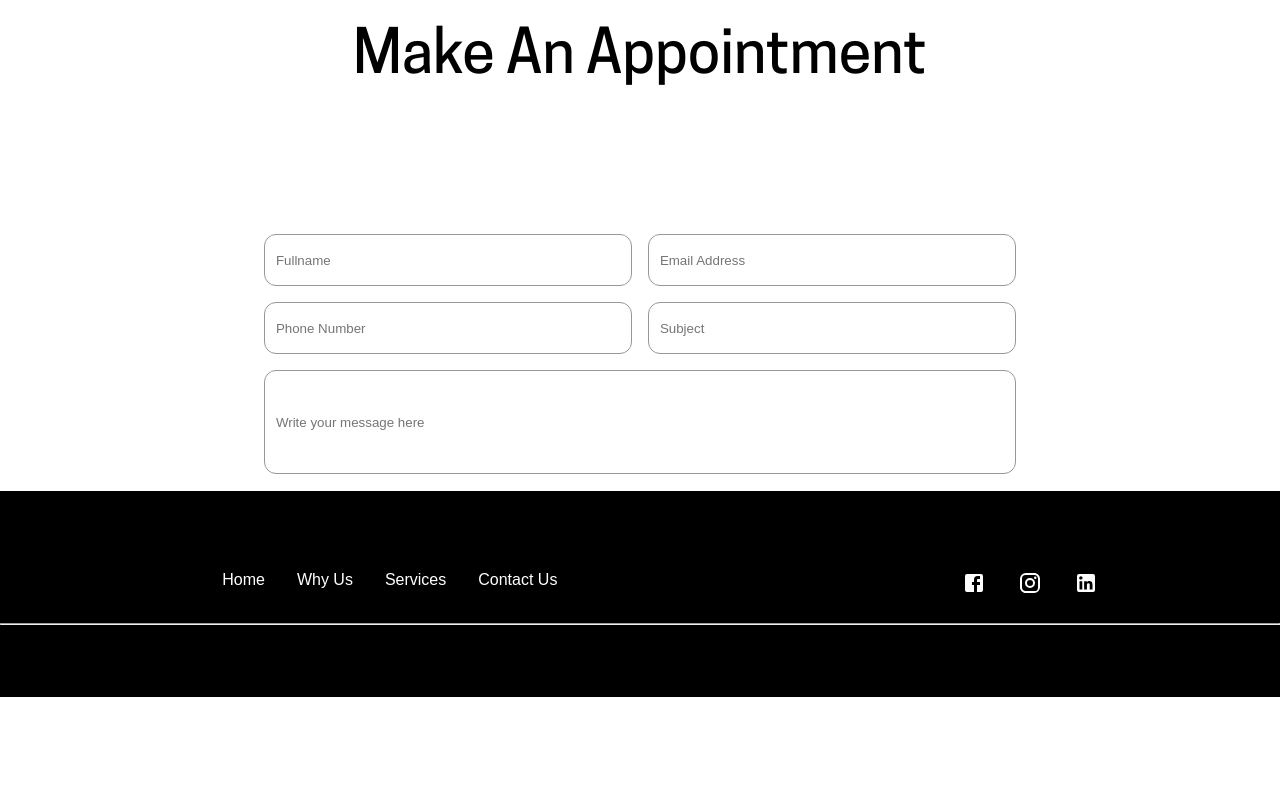
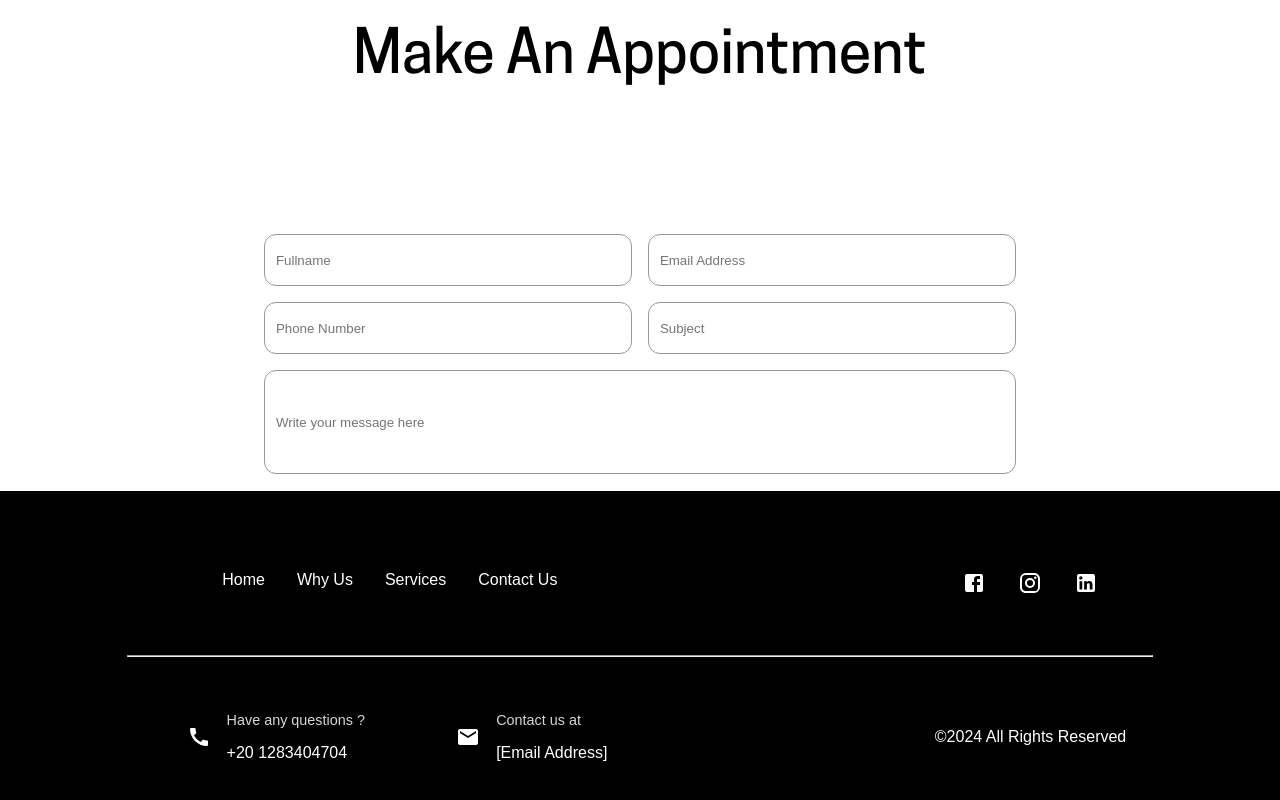
Before and after one commit to elnaggarx/eossc, a React (Create React App) app: page / in a window 1280 px wide. Shown: the part 2721-3521 px from the top of the page. Before the commit the page ends 3418 px from the top, so only its background shows below. Built offline with nearby package versions, Linux system fonts and the light colour scheme.

Commit message:
footer-added

```diff
--- a/src/components/Footer/Footer.js
+++ b/src/components/Footer/Footer.js
@@ -11,23 +11,44 @@ const Footer = () => {
         <div className='footer-flex-1'>
             <div className='footer-flex-11'>
                 <ul>
-                    <li><a href="#">Home</a></li>
-                    <li><a href="#">Why Us</a></li>
-                    <li><a href="#">Services</a></li>
-                    <li><a href="#">Contact Us</a></li>
+                    <li><a href="#home">Home</a></li>
+                    <li><a href="#whyus">Why Us</a></li>
+                    <li><a href="#services">Services</a></li>
+                    <li><a href="#contact">Contact Us</a></li>
                 </ul>
             </div>
             <div className='footer-flex-12'>
                 <ul>
-                    <li><a href="#"><FacebookIcon></FacebookIcon></a></li>
-                    <li><a href="#"><InstagramIcon></InstagramIcon></a></li>
-                    <li><a href="#"><LinkedInIcon></LinkedInIcon></a></li>
+                    <li><a href="#facebook"><FacebookIcon></FacebookIcon></a></li>
+                    <li><a href="#instagram"><InstagramIcon></InstagramIcon></a></li>
+                    <li><a href="#linkedin"><LinkedInIcon></LinkedInIcon></a></li>
                 </ul>
 
             </div>
 
         </div>
         <hr />
+        <div className='footer-flex-2'>
+            <div className='contact-info'>
+                <div className='footer-phone'>
+                    <CallIcon className='phone-icon'></CallIcon>
+                    <div>
+                        <p className='phone-header'>Have any questions ?</p>
+                        <p>+20 1283404704</p>
+                    </div>
+                </div>
+                <div className='footer-email'>
+                        <EmailIcon className='email-icon'></EmailIcon>
+                        <div>
+                            <p className='email-header'>Contact us at</p>
+                            <p>[Email Address]</p>
+                        </div>
+                </div>
+            </div>
+            <div className='copyrights'>
+                <p>©{new Date().getFullYear()} All Rights Reserved</p>
+            </div>
+        </div>
 
     </div>
   )
--- a/src/components/Footer/FooterStyles.css
+++ b/src/components/Footer/FooterStyles.css
@@ -2,10 +2,12 @@
     background-color: black;
     padding: 4rem 0;
     font-family: "Public Sans",sans-serif;
+    color:white;
 }
 .footer-flex-1{
     display: flex;
     justify-content: space-around;
+    padding-bottom: 2rem;
 }
 .footer-flex-11 ul li{
     display: inline;
@@ -21,3 +23,35 @@
     text-decoration: none;
     color: white;
 }
+.footer-flex-2{
+    display: flex;
+    justify-content: space-around;
+    align-items: center;
+    padding-top: 2rem;
+}
+.contact-info{
+    display: flex;
+    width: 40%;
+    justify-content: space-around;
+}
+.footer-phone{
+    display: flex;
+    align-items: center;
+}
+.footer-email{
+    display: flex;
+    align-items: center;
+}
+.phone-icon,.email-icon{
+    margin-right: 1rem;
+}
+.copyrights{
+    margin-right: 0.8rem;
+}
+hr{
+    width: 80%;
+}
+.phone-header,.email-header{
+    color:#d7d7d7;
+    font-size: 0.9rem;
+}
```
